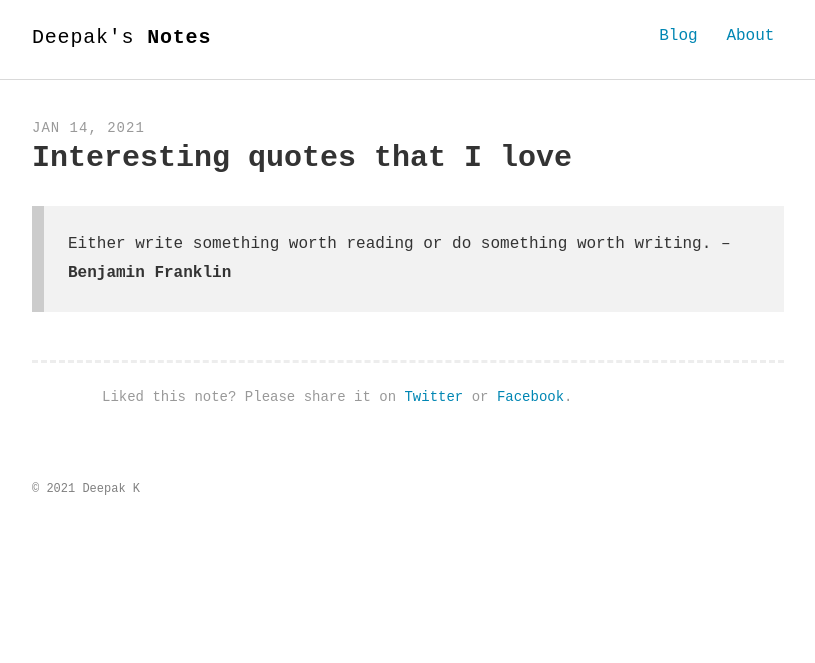
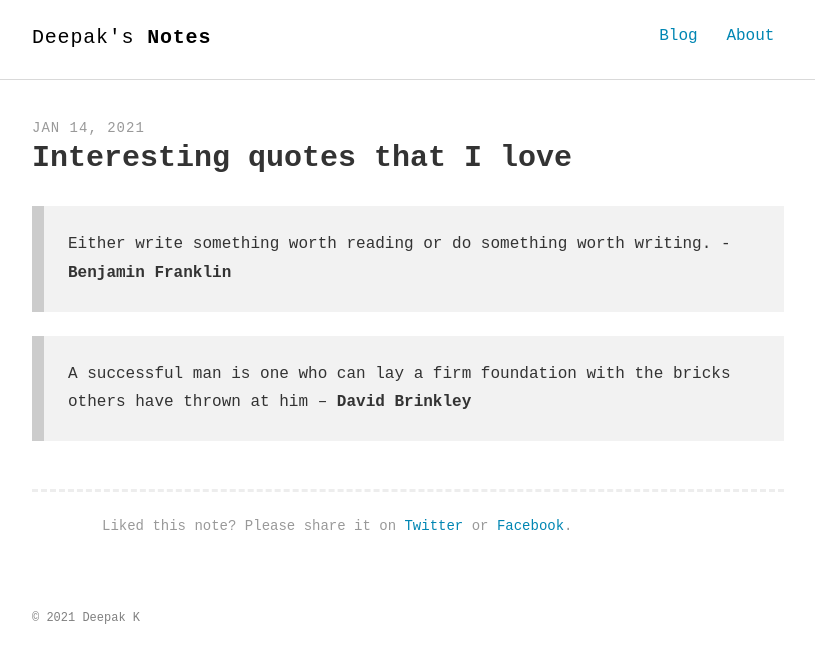
Before and after one commit to deepakness/deepak-notes-jk, a Jekyll site: the page built from _posts/2021-01-14-quotes-i-love.md, in a window 1280 px wide. Shown: the top 663 px of the page, without its empty margins (232-1047 px from the left). Built offline with Jekyll 4.4.1, drawn with Linux system fonts in a browser that asks for light colours; some web fonts are replaced.

Commit message:
new note

```diff
--- a/_posts/2021-01-14-quotes-i-love.md
+++ b/_posts/2021-01-14-quotes-i-love.md
@@ -3,4 +3,6 @@ layout: post
 title: Interesting quotes that I love
 ---
 
-> Either write something worth reading or do something worth writing. -- **Benjamin Franklin**
+> Either write something worth reading or do something worth writing. - **Benjamin Franklin**
+
+> A successful man is one who can lay a firm foundation with the bricks others have thrown at him – **David Brinkley**
```
